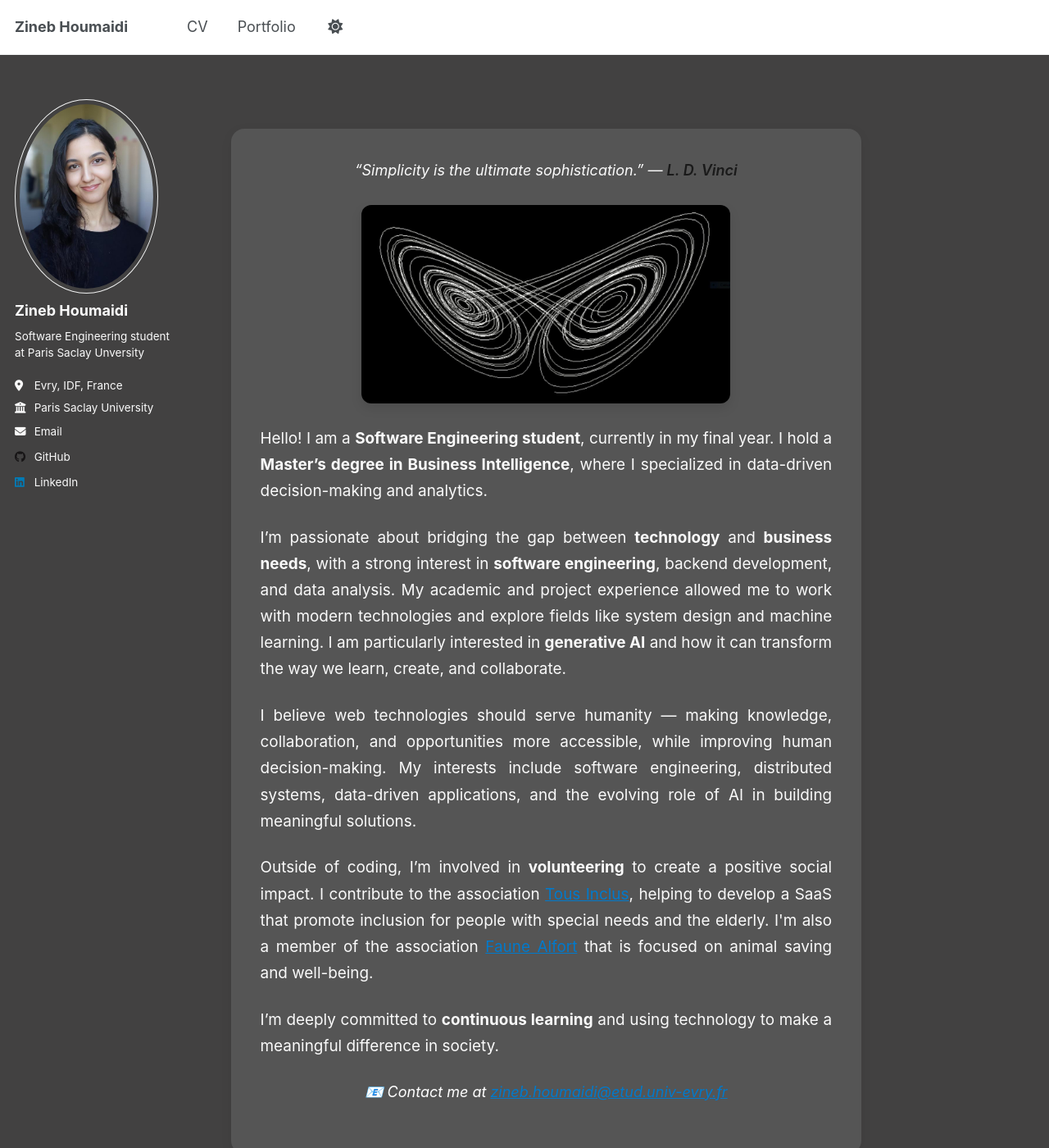
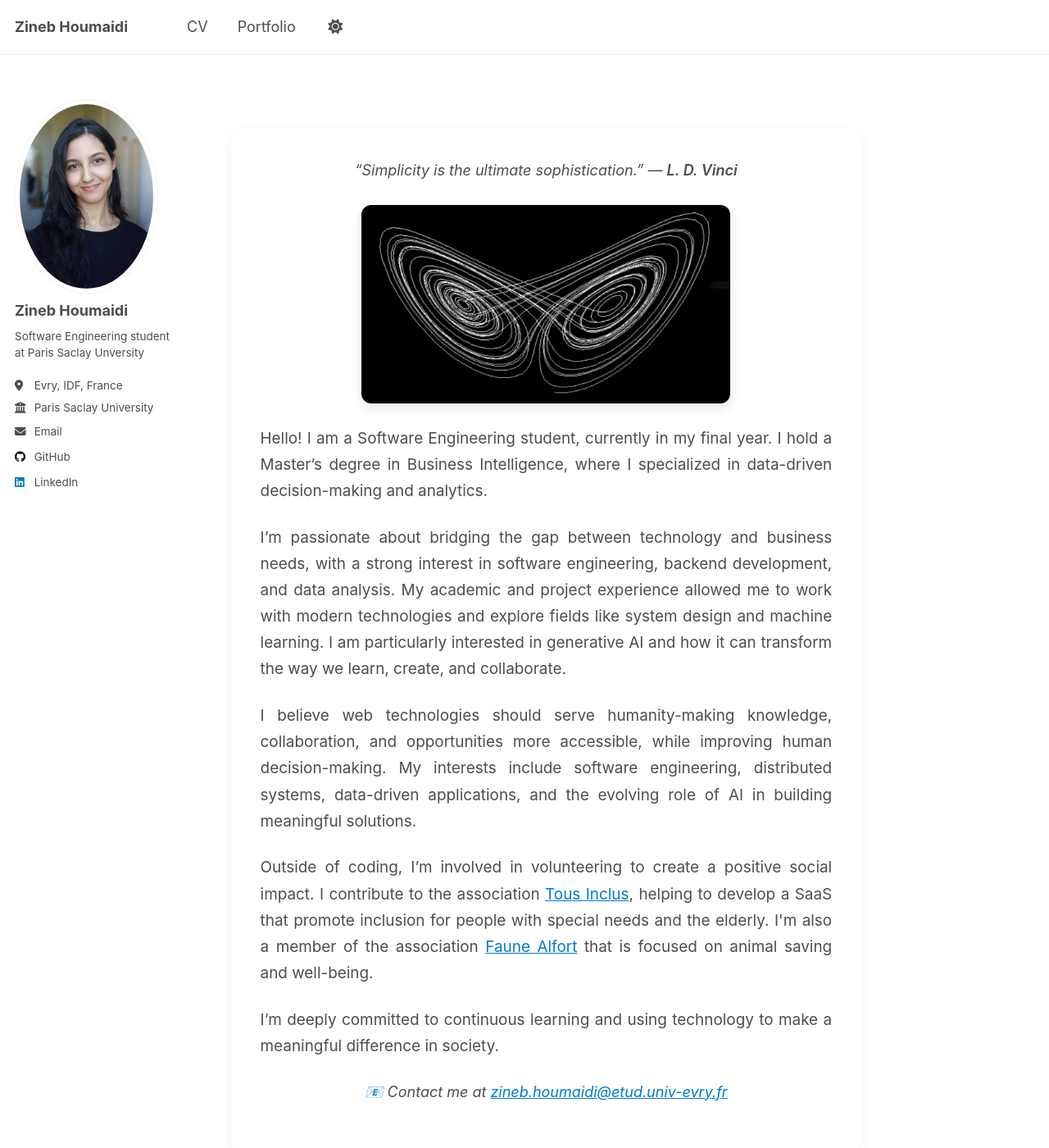
Before and after one commit to Zineb06/Zineb06.github.io, a Jekyll site: the page built from _pages/about.md, in a window 1280 px wide and 1400 px high. Shown: the whole window at 82% size. Built offline with Jekyll 4.4.1, drawn with Linux system fonts in a browser that asks for light colours; a script that is not in the unit is left out.

Commit message:
minor updates to about and cv files

```diff
--- a/_pages/about.md
+++ b/_pages/about.md
@@ -10,8 +10,8 @@ redirect_from:
 <style>
   body {
     font-family: "Inter", "Segoe UI", Roboto, sans-serif;
-    color: #fafafa;
-    background-color: #424141ff;
+    /* color: #fafafa; */
+    /* background-color: #424141ff; */
     line-height: 1.7;
     margin: 0;
     padding: 0;
@@ -38,14 +38,14 @@ redirect_from:
   .quote {
     text-align: center;
     font-style: italic;
-    color: #fafafa;
+    /* color: #fafafa; */
     font-size: 1.2rem;
     margin-bottom: 1.5rem;
   }
 
   .quote span {
     font-weight: 600;
-    color: #1a1a1a;
+    /* color: #1a1a1a; */
   }
 
   .image-container {
@@ -66,7 +66,7 @@ redirect_from:
   }
 
   .about-text {
-    color: #fafafa;;
+    /* color: #fafafa;; */
     text-align: justify;
     font-size: 1.05rem;
   }
@@ -79,7 +79,7 @@ redirect_from:
     text-align: center;
     margin-top: 2rem;
     font-style: italic;
-    color: white;
+    /* color: white; */
   }
 
   a {
@@ -88,7 +88,6 @@ redirect_from:
   }
 
   a:hover {
-    text-decoration: underline;
   }
 </style>
 
@@ -103,31 +102,31 @@ redirect_from:
 
   <div class="about-text">
     <p>
-      Hello! I am a <strong>Software Engineering student</strong>, currently in my final year.
-      I hold a <strong>Master’s degree in Business Intelligence</strong>, where I specialized in data-driven decision-making and analytics.
+      Hello! I am a Software Engineering student, currently in my final year.
+      I hold a Master’s degree in Business Intelligence, where I specialized in data-driven decision-making and analytics.
     </p>
 
     <p>
-      I’m passionate about bridging the gap between <strong>technology</strong> and <strong>business needs</strong>,
-      with a strong interest in <strong>software engineering</strong>, backend development, and data analysis.
+      I’m passionate about bridging the gap between technology and business needs,
+      with a strong interest in software engineering, backend development, and data analysis.
       My academic and project experience allowed me to work with modern technologies and explore fields like system design and machine learning.
-      I am particularly interested in <strong>generative AI</strong> and how it can transform the way we learn, create, and collaborate.
+      I am particularly interested in generative AI and how it can transform the way we learn, create, and collaborate.
     </p>
 
     <p>
-      I believe web technologies should serve humanity — making knowledge, collaboration, and opportunities more accessible,
+      I believe web technologies should serve humanity-making knowledge, collaboration, and opportunities more accessible,
       while improving human decision-making. My interests include software engineering, distributed systems,
       data-driven applications, and the evolving role of AI in building meaningful solutions.
     </p>
 
     <p>
-      Outside of coding, I’m involved in <strong>volunteering</strong> to create a positive social impact.
+      Outside of coding, I’m involved in volunteering to create a positive social impact.
       I contribute to the association <a href="https://tousinclus-asso.fr">Tous Inclus</a>, helping to develop a SaaS that promote inclusion
       for people with special needs and the elderly. I'm also a member of the association <a href="https://www.faune-alfort.org">Faune Alfort</a> that is focused on animal saving and well-being.
     </p>
 
     <p>
-      I’m deeply committed to <strong>continuous learning</strong> and using technology to make a meaningful difference in society.
+      I’m deeply committed to continuous learning and using technology to make a meaningful difference in society.
     </p>
 
   </div>
```
Also changed, not shown: other parts of _pages/about.md (+1 -1 lines).
